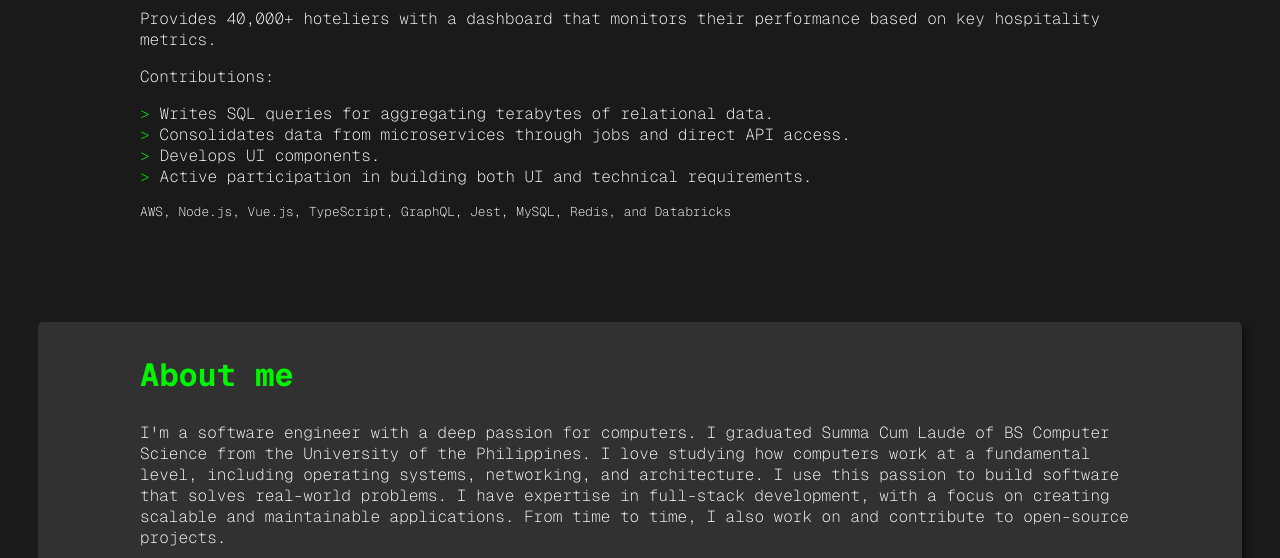
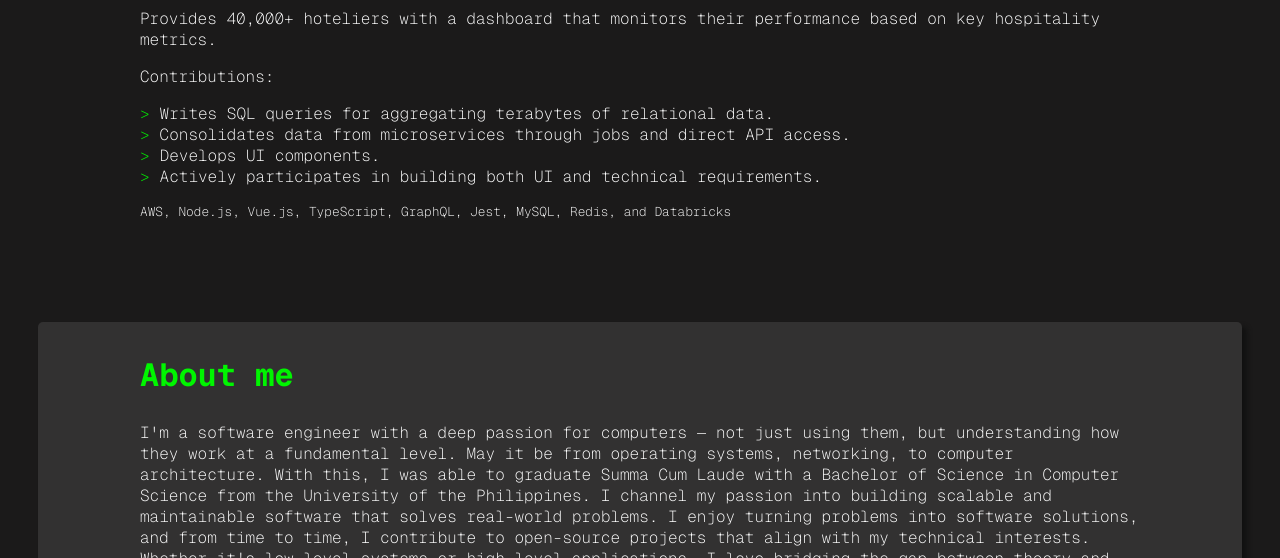
Before and after one commit to IschanLois/clvolo, a website built with webpack: page static/index.html in a window 1280 px wide. Shown: the part 2559-3117 px from the top of the page. Built offline with nearby package versions, Linux system fonts and the light colour scheme; animation ran at ten frames a second.

Commit message:
fix about section

```diff
--- a/static/index.html
+++ b/static/index.html
@@ -107,7 +107,7 @@
             <li>Provisions infrastructure for monitoring realtime room pricing changes.</li>
             <li>Consolidates data from different microservices.</li>
             <li>Develops UI components.</li>
-            <li>Active participation in building both UI and technical requirements.</li>
+            <li>Actively participates in building both UI and technical requirements.</li>
           </ul>
           <p class="experience__low-emphasis-text">AWS, Node.js, Vue.js, GraphQL, TypeScript, Redis, Jest, and Cypress</p>
         </div>
@@ -136,7 +136,7 @@
             <li>Writes SQL queries for aggregating terabytes of relational data.</li>
             <li>Consolidates data from microservices through jobs and direct API access.</li>
             <li>Develops UI components.</li>
-            <li>Active participation in building both UI and technical requirements.</li>
+            <li>Actively participates in building both UI and technical requirements.</li>
           </ul>
           <p class="experience__low-emphasis-text">AWS, Node.js, Vue.js, TypeScript, GraphQL, Jest, MySQL, Redis, and Databricks</p>
         </div>
@@ -147,10 +147,11 @@
       <div class="about__container  container-space">
         <h2>About me</h2>
         <p>
-          I'm a software engineer with a deep passion for computers. I graduated Summa Cum Laude of BS Computer Science from the University of the Philippines.
-          I love studying how computers work at a fundamental level, including operating systems, networking, and architecture. I use this passion to build
-          software that solves real-world problems. I have expertise in full-stack development, with a focus on creating scalable and maintainable applications.
-          From time to time, I also work on and contribute to open-source projects.
+          I'm a software engineer with a deep passion for computers — not just using them, but understanding how they work at a fundamental level. May it be from
+          operating systems, networking, to computer architecture. With this, I was able to graduate Summa Cum Laude with a Bachelor of Science in Computer Science from the University of the Philippines.
+          I channel my passion into building scalable and maintainable software that solves real-world problems. I enjoy turning problems into software solutions, and from time to time,
+          I contribute to open-source projects that align with my technical interests. Whether it's low-level systems or high-level applications, I love bridging the gap between
+          theory and practical software engineering.
         </p>
         <div class="about__icons">
           <a href="https://www.linkedin.com/in/christianolo/">
```
